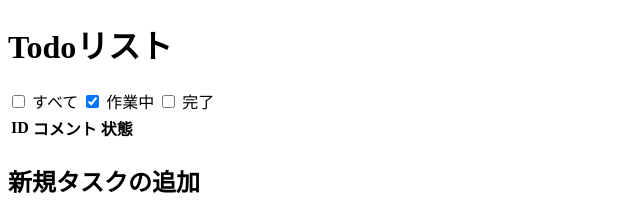
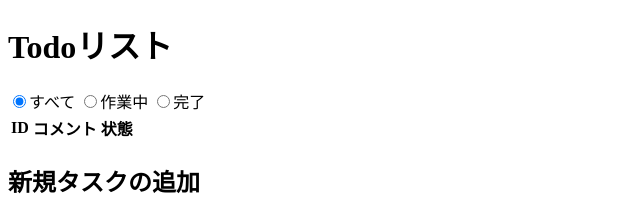
Before and after one commit to masaki623/todo, a plain HTML site: page index.html in a window 1280 px wide. Shown: the top 215 px of the page, 0-640 px from the left. Drawn offline with Linux system fonts and the light colour scheme.

Commit message:
HTML側のコミット

```diff
--- a/index.html
+++ b/index.html
@@ -9,9 +9,9 @@
 
       <h1>Todoリスト</h1>
       <form>
-      <label><input type="checkbox"> すべて</label>
-      <label><input type="checkbox" checked > 作業中</label>
-      <label><input type="checkbox"> 完了</label>
+      <label><input type="radio" name = 'status' id = "radioAll" checked >すべて</label>
+      <label><input type="radio" name = 'status' id = "radioWorking" >作業中</label>
+      <label><input type="radio" name = 'status' id = "radioDone" >完了</label>
       </form>
 
       <div>
```
